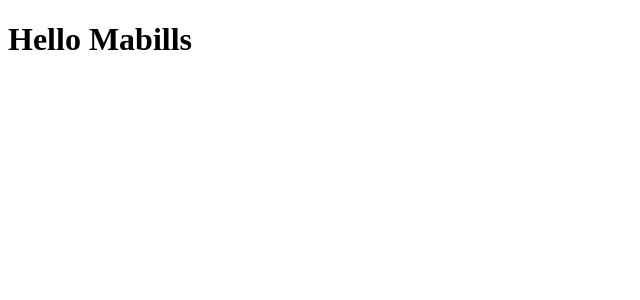
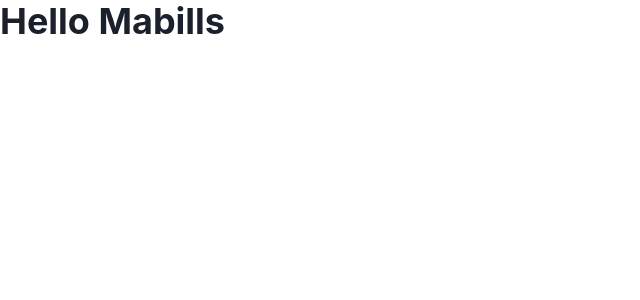
Before and after one commit to caiqalmeida/mabills-web, a React (Vite) app: page / in a window 1280 px wide. Shown: the top 300 px of the page, without its empty margins (0-640 px from the left). Built offline with nearby package versions, Linux system fonts and the light colour scheme.

Commit message:
feat(config): chakra install and provider

```diff
--- a/src/App.tsx
+++ b/src/App.tsx
@@ -1,9 +1,12 @@
 import React from "react"
+import { ChakraProvider, Heading } from "@chakra-ui/react"
 
 function App() {
 	return (
 		<>
-			<h1>Hello Mabills</h1>
+			<ChakraProvider>
+				<Heading>Hello Mabills</Heading>
+			</ChakraProvider>
 		</>
 	)
 }
```
Also changed, not shown: package.json (+6 -2 lines), 1 other file (tests, documents, lock files or other folders).
